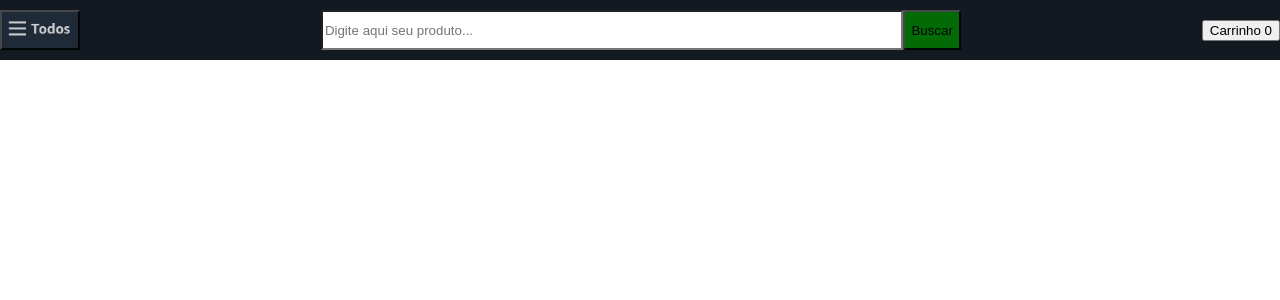
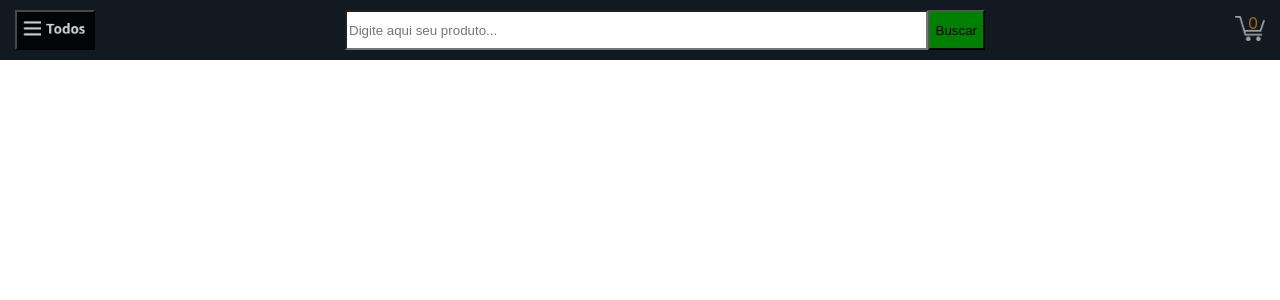
Before and after one commit to jiarguello/react-online-store, a React (Create React App) app: page / in a window 1280 px wide. Shown: the top 300 px of the page. Built offline with nearby package versions, Linux system fonts and the light colour scheme; no server answers.

Commit message:
CSS tela inicial

```diff
--- a/src/CSS/S.Home.jsx
+++ b/src/CSS/S.Home.jsx
@@ -1,6 +1,5 @@
 import styled from 'styled-components';
-import imagem from '../Images/Button.png';
-
+import ButtonIMG from '../Images/Button.png';
 
 export const Main = styled.main`
   display: flex;
@@ -15,11 +14,37 @@ export const Header = styled.header`
   width: 100%;
   height: 60px;
 `
-export const Button = styled.button`
-  background-image: url(${imagem});
+export const ButtonMenu = styled.button`
+  background-image: url(${ButtonIMG});
   background-size: 100%;
   height: 40px;
   width: 80px;
   cursor: pointer;
   opacity: 0.8;
+  margin-left: 15px;
 `
+
+export const Div = styled.div`
+  color: green;
+  display: flex;
+  margin-right: 15px;
+  opacity: 0.6;
+
+  &:hover {
+    opacity: 1;
+  }
+`
+
+export const CartIMG = styled.img`
+  height: 25px;
+  width: 30px;
+  cursor: pointer;
+  z-index: 2;
+`
+
+export const Span = styled.span`
+  color: orange;
+  position: absolute;
+  margin: -3px 5px 10px 13px;
+  z-index: 1;
+`
--- a/src/CSS/S.ProductCard.jsx
+++ b/src/CSS/S.ProductCard.jsx
@@ -7,7 +7,7 @@ export const Section = styled.section`
   flex-wrap: wrap;
 `
 
-export const Div = styled.div`
+export const DivContainer = styled.div`
   align-items: center;
   background-color: white;
   box-sizing: border-box;
@@ -19,18 +19,32 @@ export const Div = styled.div`
   width: 300px;
 `
 
+export const DivP = styled.div`
+  heigth: 20%;
+  width: 100%;
+`
+
+export const DivIMG = styled.div`
+  display: flex;
+  justify-content: center;
+  heigth: 150px;
+  width: 100%;
+`
+
+export const DivB = styled.div`
+  display: flex;
+  heigth: 35%;
+  width: 100%;
+`
+
+
 export const Img = styled.img`
-  heigth: auto;
-  width: auto;
-  min-heigth: 150px;
-  min-width: 150px;
   max-heigth: 150px;
-  max-width: 150px;
 `
 export const P = styled.p`
   overflow: hidden;
   text-overflow: ellipsis;
   display: -webkit-box;
-  -webkit-line-clamp: 2;
+  -webkit-line-clamp: 1;
   -webkit-box-orient: vertical;
 `
--- a/src/CSS/S.SearchBar.jsx
+++ b/src/CSS/S.SearchBar.jsx
@@ -3,8 +3,7 @@ import styled from 'styled-components';
 export const SearchButton = styled.button`
   height: 40px;
   background-color: green;
-  cursor: pointer;
-  opacity: 0.8;
+
 `
 export const Div = styled.div`
   display: flex;
--- a/src/Components/ProductCard.jsx
+++ b/src/Components/ProductCard.jsx
@@ -16,7 +16,7 @@ class ProductCard extends React.Component {
 
   render() {
     const { products, toggle } = this.props;
-    const isFreeShipping = <span>Frete Gratis!</span>;
+    const isFreeShipping = <span> - Frete Gratis!</span>;
     return (
       <S.Section>
         {
@@ -31,11 +31,15 @@ class ProductCard extends React.Component {
                 shipping: { free_shipping: freeShipping },
               } = element;
               return (
-                <S.Div key={ id }>
+                <S.DivContainer key={ id }>
+                  <S.DivP>
                     <S.P>{ title }</S.P>
-                  <S.Img src={ thumbnail } alt="produto" />
-                  <p>{ localeCurrency(price) }</p>
-                  { (freeShipping) && isFreeShipping }
+                  </S.DivP>
+                    <S.DivIMG>
+                      <img style={ { height: "150px", width: "auto" }} src={ thumbnail } alt="produto" />
+                    </S.DivIMG>
+                  <S.DivB>
+                    <p>{ localeCurrency(price) } { (freeShipping) && isFreeShipping }</p>
                     <button
                       type="button"
                       onClick={ () => toggle(element) }
@@ -52,7 +56,8 @@ class ProductCard extends React.Component {
                         Ver detalhes
                       </button>
                     </Link>
-              </S.Div>
+                  </S.DivB>
+              </S.DivContainer>
               )
             })
         }
--- a/src/Pages/Home.jsx
+++ b/src/Pages/Home.jsx
@@ -5,6 +5,7 @@ import SearchBar from '../Components/SearchBar';
 import ProductCard from '../Components/ProductCard';
 import * as api from '../services/api';
 import * as S from '../CSS/S.Home';
+import Cart from '../Images/carrinho.png';
 
 class Home extends React.Component {
   constructor(props) {
@@ -100,20 +101,21 @@ class Home extends React.Component {
     return (
       <S.Main>
         <S.Header>
-          <S.Button
+          <S.ButtonMenu
             type="button"
             onClick={ this.handleChange }
           >
-          </S.Button>
+          </S.ButtonMenu>
           <SearchBar
             onSearchTextChange={ this.handleSearchTextChange }
             onClickSearch={ this.fetchApiSearch }
           />
-          <Link to="/shopping-cart">
-            <button type="button">
-              Carrinho { shoppingCart !== null ? shoppingCart.length : 0 }
-            </button>
-          </Link>
+          <S.Div>
+            <Link to="/shopping-cart">
+              <S.Span>{ shoppingCart !== null ? shoppingCart.length : 0 }</S.Span>
+              <S.CartIMG src={ Cart } alt="shopping cart" />
+            </Link>
+          </S.Div>
         </S.Header>
         <ListOfCategories
           categories={ categories }
```
Also changed, not shown: src/Images/Button.png, src/Images/carrinho.png (added). Lines whose indentation alone changed are shown as unchanged.
